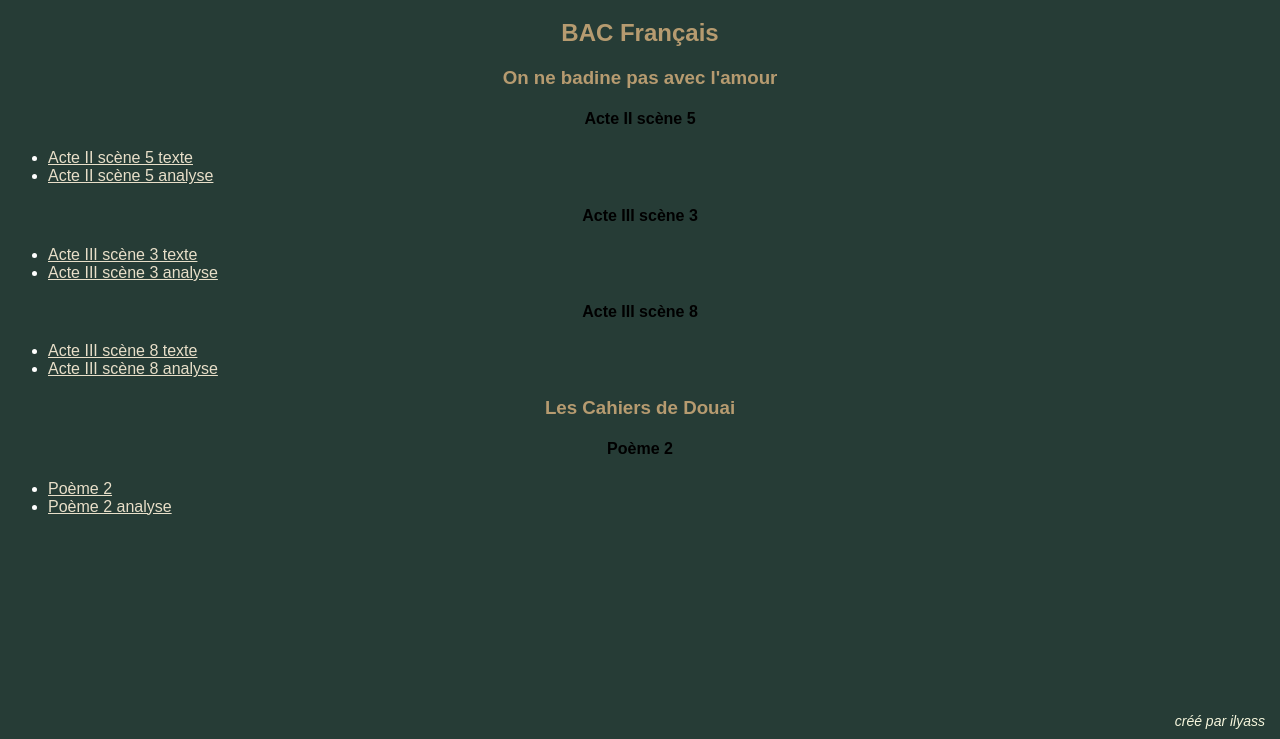
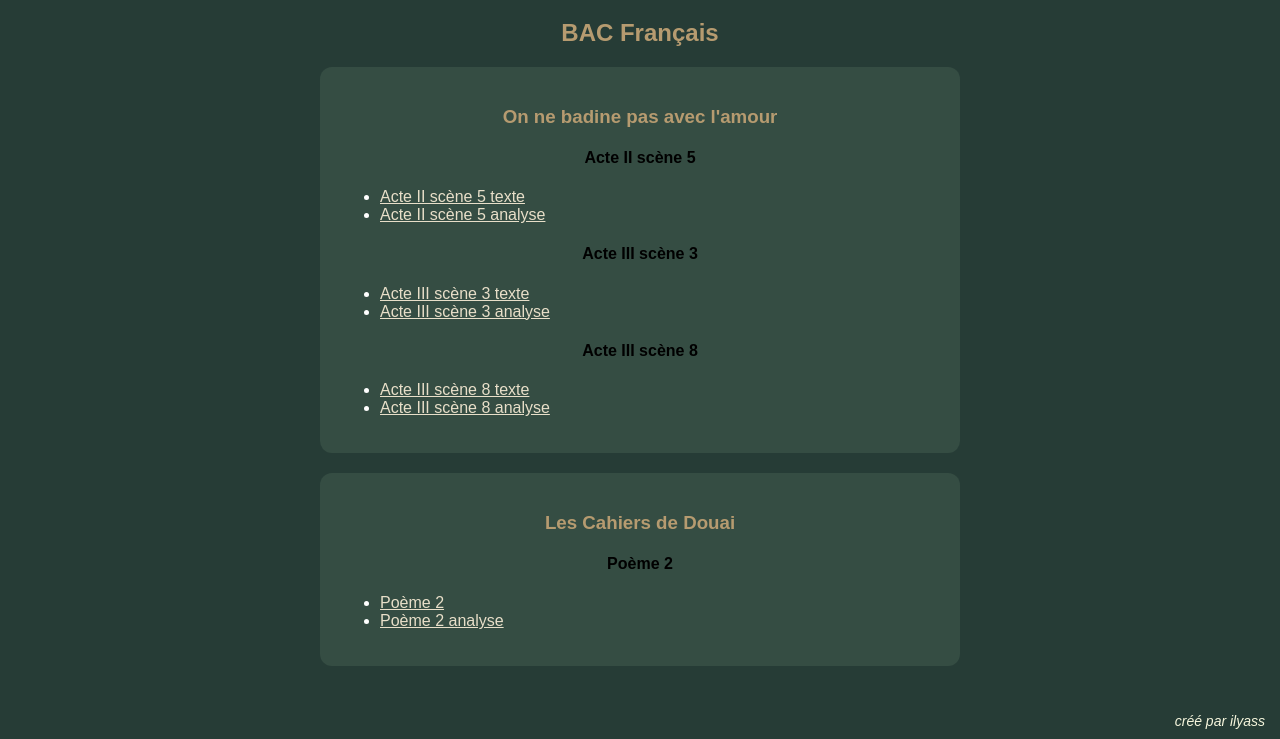
Before and after one commit to il78ys-star/francais-bac, a plain HTML site: page index.html in a window 1280 px wide. Shown: the part 61-800 px from the top of the page. Drawn offline with Linux system fonts and the light colour scheme.

Commit message:
Enhance index.html with new styling and structure
Added a new 'carte' class for styling sections.

```diff
--- a/index.html
+++ b/index.html
@@ -25,11 +25,17 @@
                     color: beige;
                     font-size: 14px;
                     font-style: italic; }
+            .carte {background-color: #354d43;
+                    padding: 20px;
+                    margin: 20px auto;
+                    border-radius: 12px;
+                    max-width: 600px;}
         </style>
     </head>
 <body>
     <h1>Bienvenue sur ma "page"</h1>
     <h2>BAC Français</h2>
+<div class="carte">
     <h3>On ne badine pas avec l'amour</h3>
     <h4>Acte II scène 5</h4>
         <p>
@@ -76,6 +82,8 @@
             </li>
           </ul>
         </p>
+</div>
+<div class="carte">
     <h3>Les Cahiers de Douai</h3>
     <h4>Poème 2</h4>
         <p>
@@ -92,6 +100,7 @@
             </li>
           </ul>
         </p>
+</div>
 <footer>créé par ilyass</footer>
 </body>
 </html>
```
